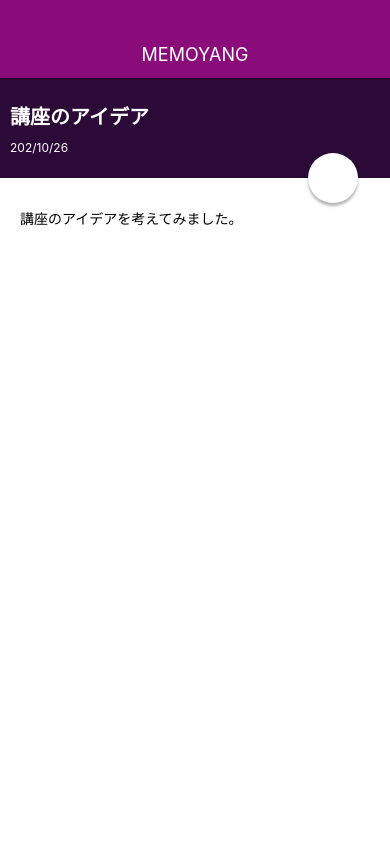
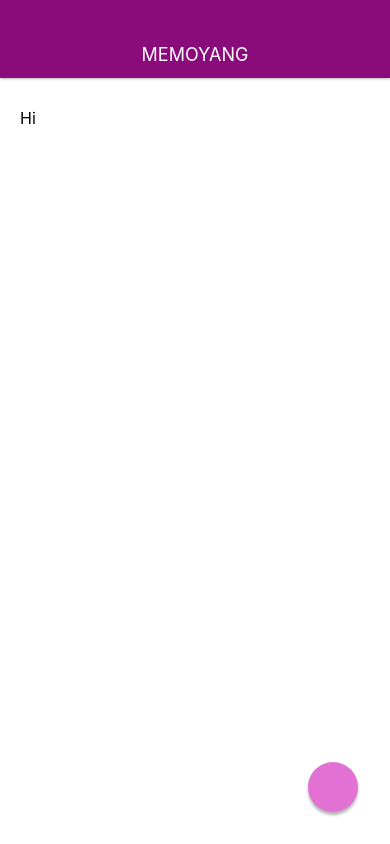
Before and after one commit to Eunjean/MemoApp, a React Native app: screen / in a window 390 px wide. Built offline with nearby package versions, Linux system fonts and the light colour scheme; a web font is replaced by a local one.

Commit message:
Creat MomoEditScreen

```diff
--- a/App.js
+++ b/App.js
@@ -2,13 +2,13 @@
 import { StyleSheet, View } from 'react-native';
 
 import Appbar from './src/components/Appbar';
-import MemoDetailScreen from './src/screens/MemoDetailScreen';
+import MemoEditScreen from './src/screens/MemoEditScreen';
 
 export default function App() {
   return (
     <View style={styles.container}>
       <Appbar />
-      <MemoDetailScreen />
+      <MemoEditScreen />
     </View>
   );
 }
--- a/src/elements/CircleButton.js
+++ b/src/elements/CircleButton.js
@@ -1,5 +1,5 @@
 import React from 'react';
-import { StyleSheet, View, Text } from 'react-native';
+import { StyleSheet, View } from 'react-native';
 import * as Font from 'expo-font';
 import { createIconSet } from '@expo/vector-icons';
 
@@ -8,6 +8,7 @@
 const CustomIcon = createIconSet({
   pencil: '\uf303',
   plus: '\uf067',
+  check: '\uf00c',
 }, 'FontAwesome', 'fa-solid-900.ttf');
 
 class CircleButton extends React.Component {
--- /dev/null
+++ b/src/screens/MemoEditScreen.js
@@ -0,0 +1,34 @@
+import React from 'react';
+import { StyleSheet, View, TextInput } from 'react-native';
+
+import CircleButton from '../elements/CircleButton';
+
+class MemoEditScreen extends React.Component {
+  render() {
+    return (
+      <View style={styles.container}>
+        <TextInput style={styles.MemoEditInput} multiline value="Hi" />
+        <CircleButton name="check" />
+      </View>
+
+    );
+  }
+}
+
+const styles = StyleSheet.create({
+  container: {
+    flex: 1,
+    width: '100%',
+  },
+  MemoEditInput: {
+    backgroundColor: '#fff',
+    flex: 1,
+    paddingTop: 30,
+    paddingLeft: 20,
+    paddingRight: 20,
+    paddingBottom: 20,
+    fontSize: 16,
+  },
+});
+
+export default MemoEditScreen;
```
